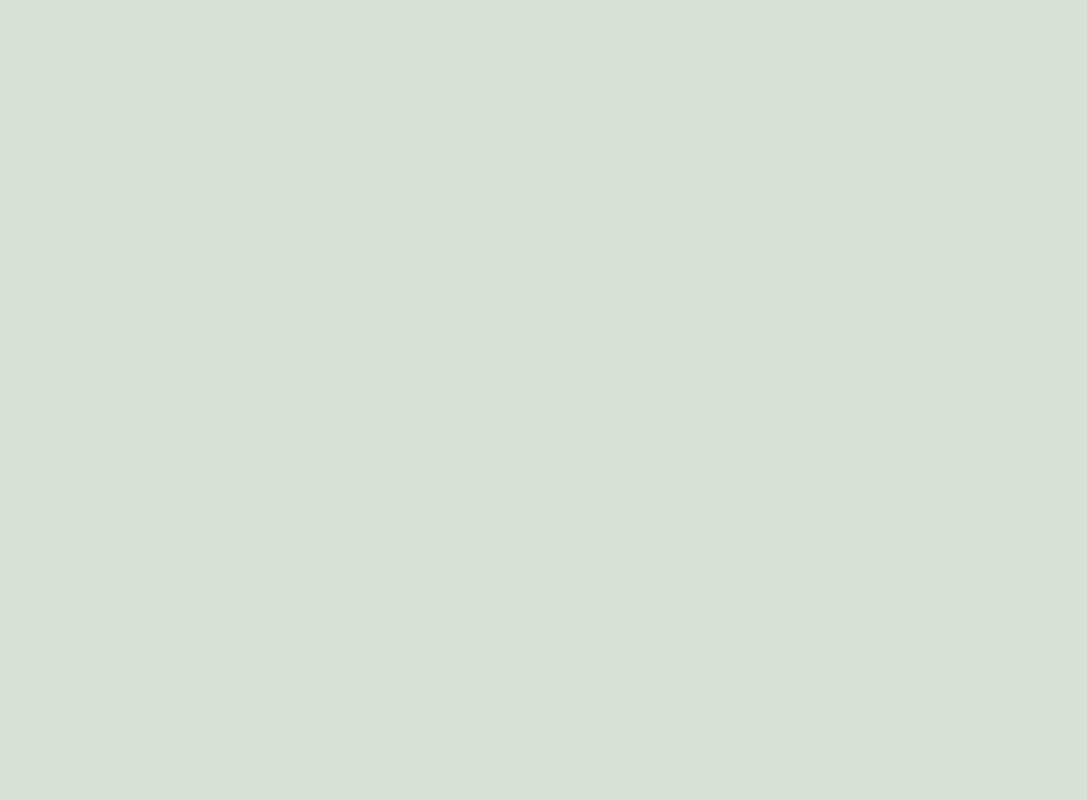
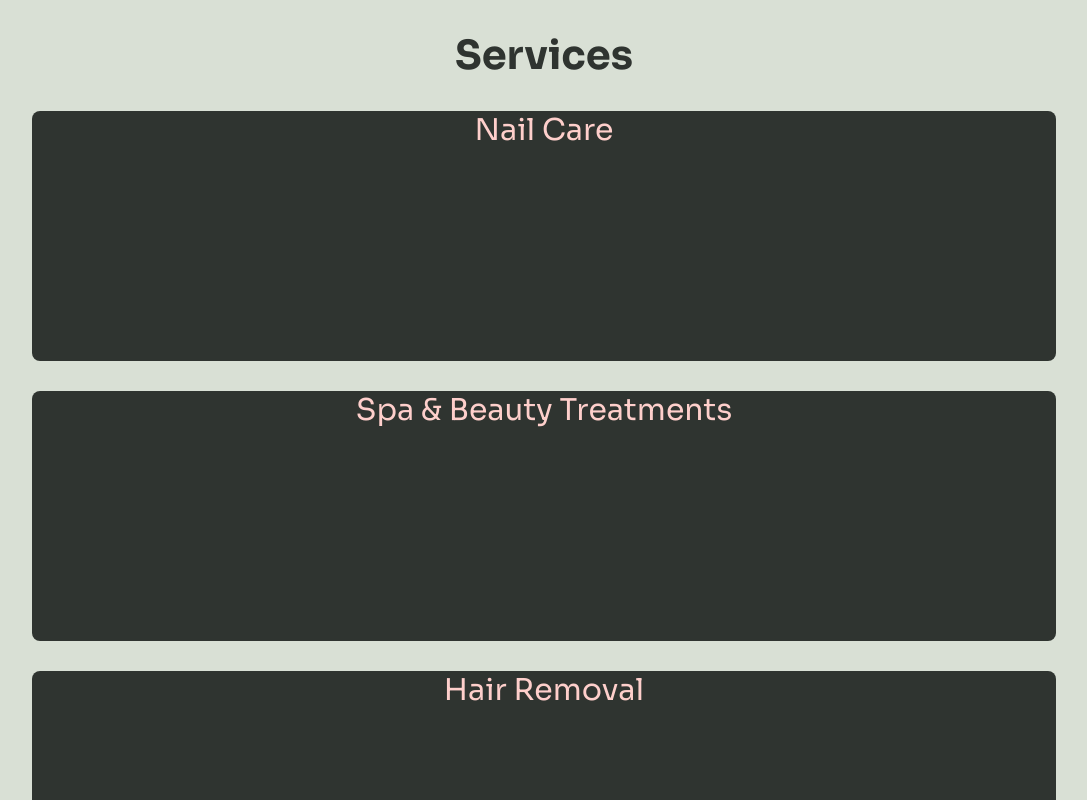
Before and after one commit to Seanjohnferesi/Wakanaka-Website-React-PT2, a React (Vite) app: page /services in a window 1280 px wide. Shown: the top 800 px of the page, without its empty margins (96-1183 px from the left). Built offline with nearby package versions, Linux system fonts and the light colour scheme.

Commit message:
Move page-specific components into dedicated folders

```diff
--- /dev/null
+++ b/src/components/ServicesPage/ServicesPage.jsx
@@ -0,0 +1,13 @@
+import "../../styles/ServicesPage/services-categories.css"
+
+function ServiceCategory (){
+    return(
+        <section className="categories">
+            <h1>Services</h1>
+            <div className="category1">Nail Care</div>
+            <div className="category2">Spa & Beauty Treatments</div>
+            <div className="category3">Hair Removal</div>
+        </section>
+    )
+}
+export default ServiceCategory
--- a/src/pages/Services.jsx
+++ b/src/pages/Services.jsx
@@ -1,10 +1,11 @@
 import { useNavigate } from "react-router-dom";
+import ServicePage from "../components/ServicesPage/ServicesPage";
 
 function Services () {
     return(
-        <section className="services-list">
-
-        </section>
+        <>
+            <ServicePage />
+        </>
     )
 }
 
--- /dev/null
+++ b/src/styles/ServicesPage/services-categories.css
@@ -0,0 +1,26 @@
+.categories h1 {
+    font-size: 2.5rem;
+    color: var(--bg-color);
+}
+
+.categories{
+    display: flex;
+    flex-direction: column;
+    gap: 30px;
+    justify-content: center;
+    align-items: center;
+    padding-top: 30px
+}
+
+.category1,
+.category2,
+.category3{
+    width: 80%;
+    height: 250px;
+    background-color: var(--bg-color);
+    border-radius: 8px;
+    text-align: center;
+    color: var(--txt-color);
+    font-size: 30px;
+    font-family: inherit;
+}
--- a/src/styles/global.css
+++ b/src/styles/global.css
@@ -13,5 +13,5 @@
 body {
     background-color: var(--body-color);
     font-family: 'Sora', Arial, Helvetica, sans-serif;
-    padding-bottom: 10000px;
+    /* padding-bottom: 10000px; */
 }
```
